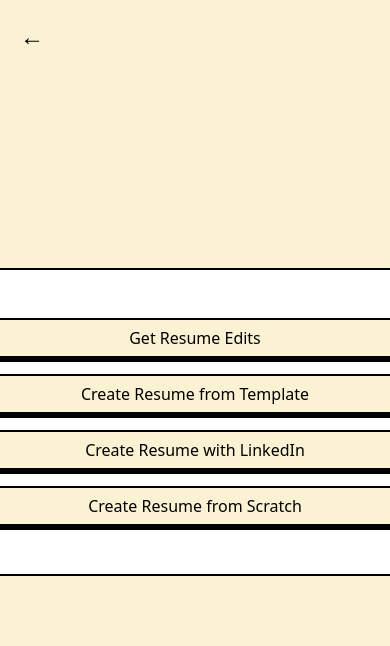
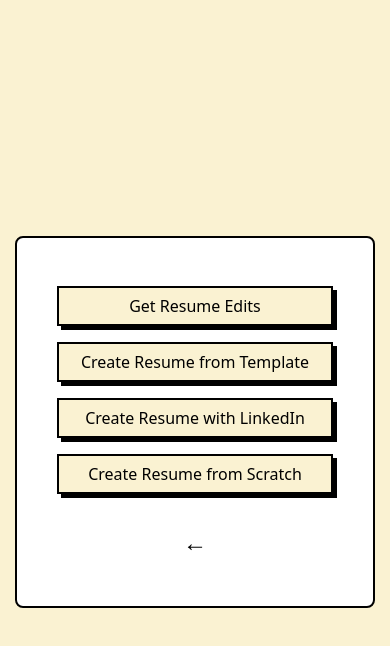
Before and after one commit to mallick-prat/proficiently, a Next.js app: page /refinery in a window 390 px wide. Both pictures are taken after a click on the button "Resume". Shown: the top 646 px of the page. Built offline with nearby package versions, Linux system fonts and the light colour scheme.

Commit message:
fix on Upload box, mobile formatting

```diff
--- a/components/UploadResumePage.tsx
+++ b/components/UploadResumePage.tsx
@@ -60,13 +60,11 @@
     }
   });
 
-  const canGenerateResume = isUploaded && selectedRole !== "Role";
+  const canGenerateResume = isUploaded && selectedRole !== "Role" && !uploadError;
 
   return (
     <div className="flex flex-col items-center justify-center bg-[#FAF2D2] rounded-lg border-2 border-black p-10">
-      <button className="text-2xl md:text-3xl absolute left-5 top-5" onClick={() => setDocumentType("Resume")}>
-        &#8592;
-      </button>
+
 
       <h1 className="text-4xl md:text-6xl font-bold py-10 text-center">Upload Your Resume</h1>
 
@@ -76,20 +74,22 @@
     </div>
         <div className="flex items-center justify-center w-full">
           <div {...getRootProps()} className="flex flex-col items-center justify-center w-full h-64 border-2 border-gray-300 border-dashed rounded-lg cursor-pointer bg-gray-50 dark:hover:bg-bray-800 dark:bg-gray-100 hover:bg-gray-100 dark:border-gray-600 dark:hover:border-gray-200 dark:hover:bg-gray-300">
-            <div className="flex flex-col items-center justify-center pt-5 pb-6">
+          <div className="flex flex-col items-center justify-center pt-5 pb-6">
             <svg xmlns="http://www.w3.org/2000/svg" fill="none" viewBox="0 0 24 24" strokeWidth={1.5} stroke="currentColor" className="w-6 h-6">
   <path strokeLinecap="round" strokeLinejoin="round" d="M12 16.5V9.75m0 0l3 3m-3-3l-3 3M6.75 19.5a4.5 4.5 0 01-1.41-8.775 5.25 5.25 0 0110.233-2.33 3 3 0 013.758 3.848A3.752 3.752 0 0118 19.5H6.75z" />
 </svg>
 
 
 
-              {uploadedFile ? (
+
+
+{uploadedFile ? (
   <>
 {!uploadError ? (
   <motion.div
     initial={{ opacity: 0, y: -50 }}
     animate={{ opacity: 1, y: 0 }}
-    transition={{ delay: 1 }} // delay the animation until the progress bar is filled
+    transition={{ delay: .5 }} // delay the animation until the progress bar is filled
   >
     <p className="mb-2 text-sm text-gray-500 dark:text-gray-400">
       <span className="font-semibold">{uploadedFile.name}</span>
@@ -115,7 +115,6 @@
     </p>
   </motion.div>
 )}
-
   </>
 ) : (
   <>
@@ -123,6 +122,17 @@
       <span className="font-semibold">Click to upload</span> or drag and drop<span className="text-red-500">*</span>
     </p>
     <p className="text-xs text-gray-500 dark:text-gray-400">PDF, DOCX, DOC, TXT</p>
+    {uploadError && (
+      <motion.div
+        initial={{ opacity: 0, y: -50 }}
+        animate={{ opacity: 1, y: 0 }}
+        transition={{ delay: 0.5 }}
+      >
+        <p className="text-xs text-red-600 dark:text-red-800">
+          {uploadError}
+        </p>
+      </motion.div>
+    )}
   </>
 )}
 
@@ -199,6 +209,15 @@
             </motion.button>
           )}
         </AnimatePresence>
+        <motion.button
+  className="text-2xl md:text-3xl mt-4 left-1/2 p-2"
+  onClick={() => setDocumentType("Resume")}
+  whileHover={{ x: [3, -5, 3, -5, 3] }}
+  transition={{ duration:2, repeat: Infinity, repeatType: "loop" }}
+>
+  &#8592;
+</motion.button>
+
       </div>
     </div>
   );
--- a/pages/refinery.tsx
+++ b/pages/refinery.tsx
@@ -10,7 +10,7 @@
     const [documentType, setDocumentType] = useState("");
     const documentTypes = ["Resume", "Cover Letter"];
     const resumeOptions = ["Get Resume Edits", "Create Resume from Template", "Create Resume with LinkedIn", "Create Resume from Scratch"];
-    const buttonStyle = "relative inline-block px-4 py-2 font-medium group m-2 w-50 bg-[#FAF2D2] rounded-lg";
+    const buttonStyle = "relative inline-block px-4 py-2 font-medium group m-2 w-full md:w-50 bg-[#FAF2D2] rounded-lg";
 
     const backButton = (
         <div className="flex items-center cursor-pointer text-white hover:text-gray-300 transition-all" onClick={() => setDocumentType("")}>
@@ -23,12 +23,6 @@
 
       return (
         <div className="min-h-[100vh] w-screen flex flex-col items-start justify-center relative bg-[#FAF2D2] font-inter overflow-hidden">
-          {documentType !== "" && (
-            <button className="text-2xl md:text-3xl absolute left-5 top-5" onClick={() => setDocumentType("")}>
-              &#8592;
-            </button>
-          )}
-
           <div className="flex flex-col items-center w-full justify-center flex-grow">
             <AnimatePresence>
               {documentType === "" && (
@@ -46,7 +40,7 @@
                       key={type}
                       className={buttonStyle}
                       onClick={() => setDocumentType(type)}
-                      style={{ width: '200px' }}
+                      style={{ width: '100%', maxWidth: '200px' }}
                       disabled={type === "Cover Letter"}
                       initial={{ opacity: 0, scale: 0 }}
                       animate={{ opacity: 1, scale: 1 }}
@@ -74,7 +68,7 @@
                     <motion.button
                       key={option}
                       className={buttonStyle}
-                      style={{ width: '400px' }}
+                      style={{ width: '100%', maxWidth: '400px' }}
                       onClick={() => setDocumentType(option)}
                       disabled={option === "Create Resume from Template" || option === "Create Resume with LinkedIn" || option === "Create Resume from Scratch"}
                       whileHover={{ scale: 1.1 }}
@@ -88,7 +82,20 @@
                       <span className="relative text-black group-hover:text-white">{option}</span>
                     </motion.button>
                   ))}
+
+
+
+                          <motion.button
+className="text-2xl md:text-3xl mt-4 left-1/2 p-2"
+  onClick={() => setDocumentType("")}
+  whileHover={{ x: [3, -5, 3, -5, 3] }}
+  transition={{ duration:2, repeat: Infinity, repeatType: "loop" }}
+>
+  &#8592;
+</motion.button>
                 </motion.div>
+
+
               )}
 
               {documentType === "Get Resume Edits" && <UploadResumePage setDocumentType={setDocumentType} />}
```
